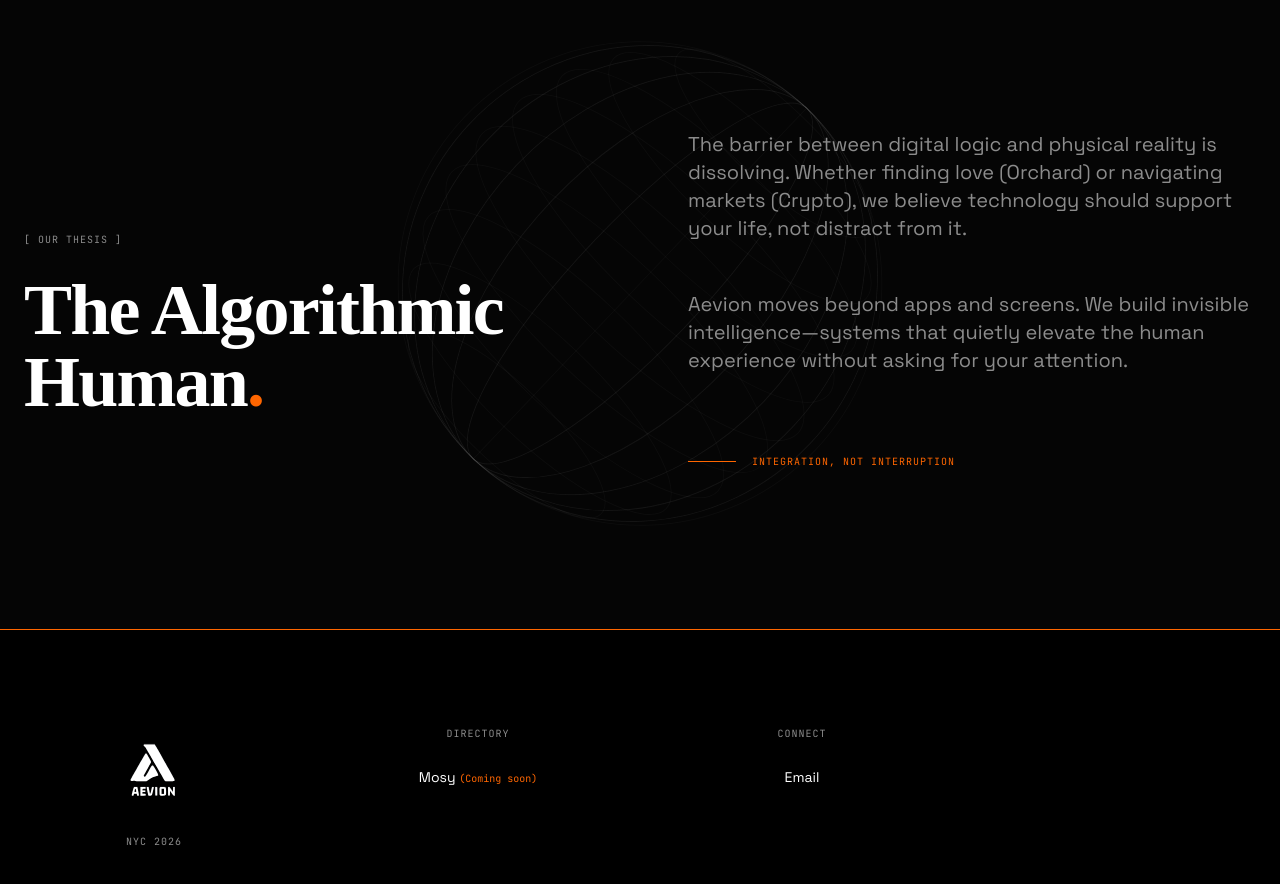
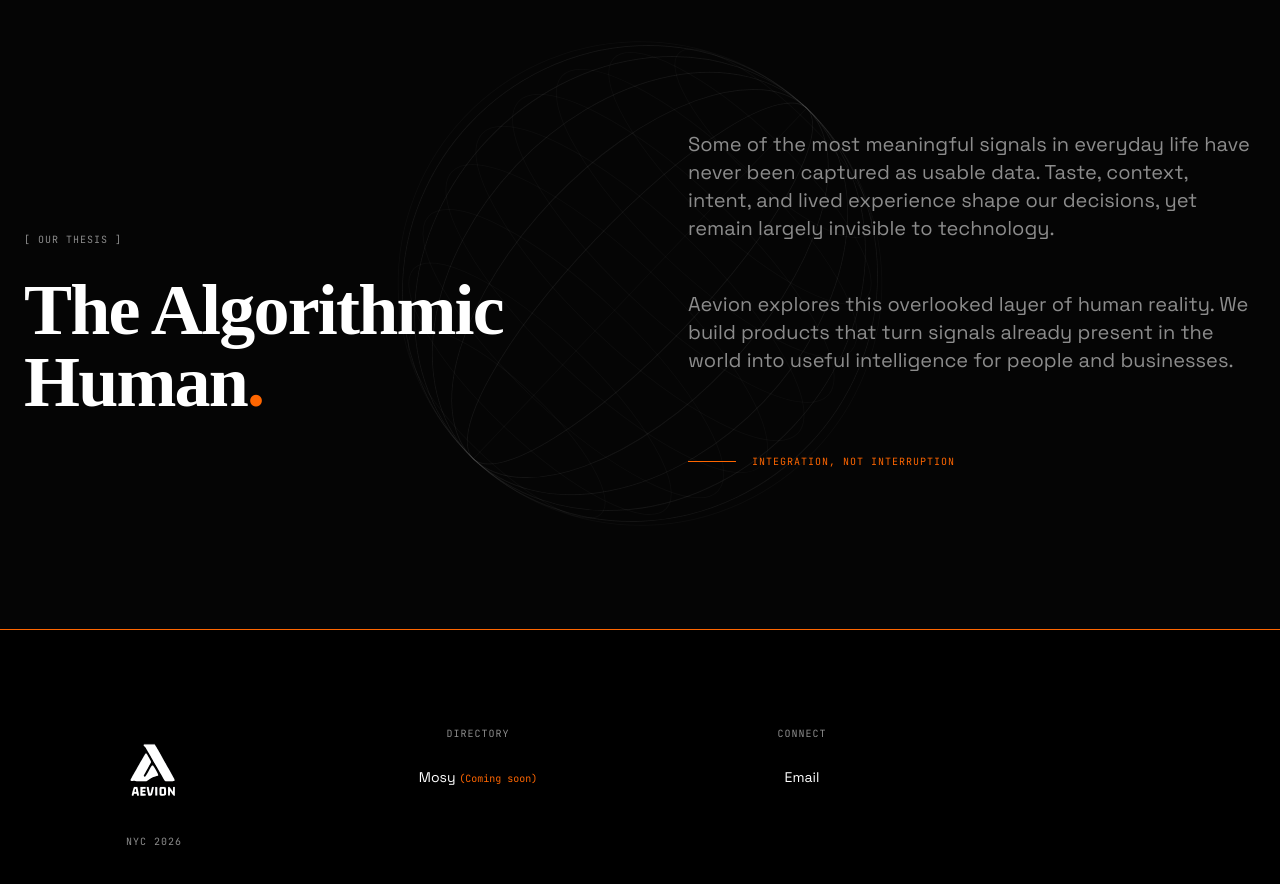
Before and after one commit to AevionTech/AevionTech-web, a Next.js app: page / in a window 1280 px wide. Shown: the part 2540-3424 px from the top of the page. Built offline with nearby package versions, Linux system fonts and the light colour scheme.

Commit message:
copy: update Aevion thesis

```diff
--- a/components/ThesisSection.tsx
+++ b/components/ThesisSection.tsx
@@ -90,11 +90,16 @@ const ThesisSection = () => {
           {/* Right: Scrolling Text */}
           <div className="space-y-12 lg:pt-8">
             <p className="text-lg lg:text-xl text-muted-foreground leading-relaxed">
-              The barrier between digital logic and physical reality is dissolving. Whether finding love (Orchard) or navigating markets (Crypto), we believe technology should support your life, not distract from it.
+              Some of the most meaningful signals in everyday life have never
+              been captured as usable data. Taste, context, intent, and lived
+              experience shape our decisions, yet remain largely invisible to
+              technology.
             </p>
 
             <p className="text-lg lg:text-xl text-muted-foreground leading-relaxed">
-              Aevion moves beyond apps and screens. We build invisible intelligence—systems that quietly elevate the human experience without asking for your attention.
+              Aevion explores this overlooked layer of human reality. We build
+              products that turn signals already present in the world into
+              useful intelligence for people and businesses.
             </p>
 
             {/* Visual separator */}
```
